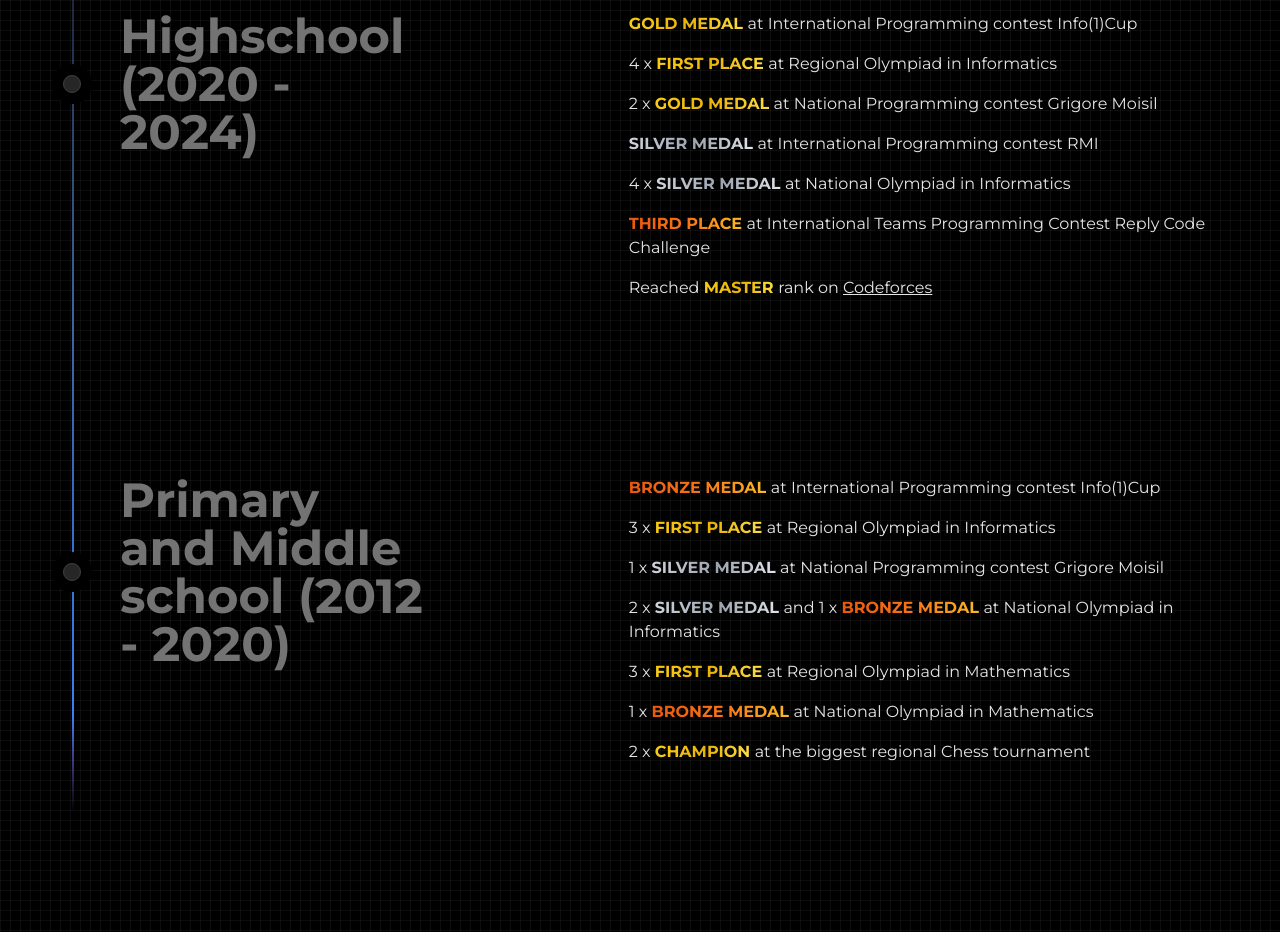
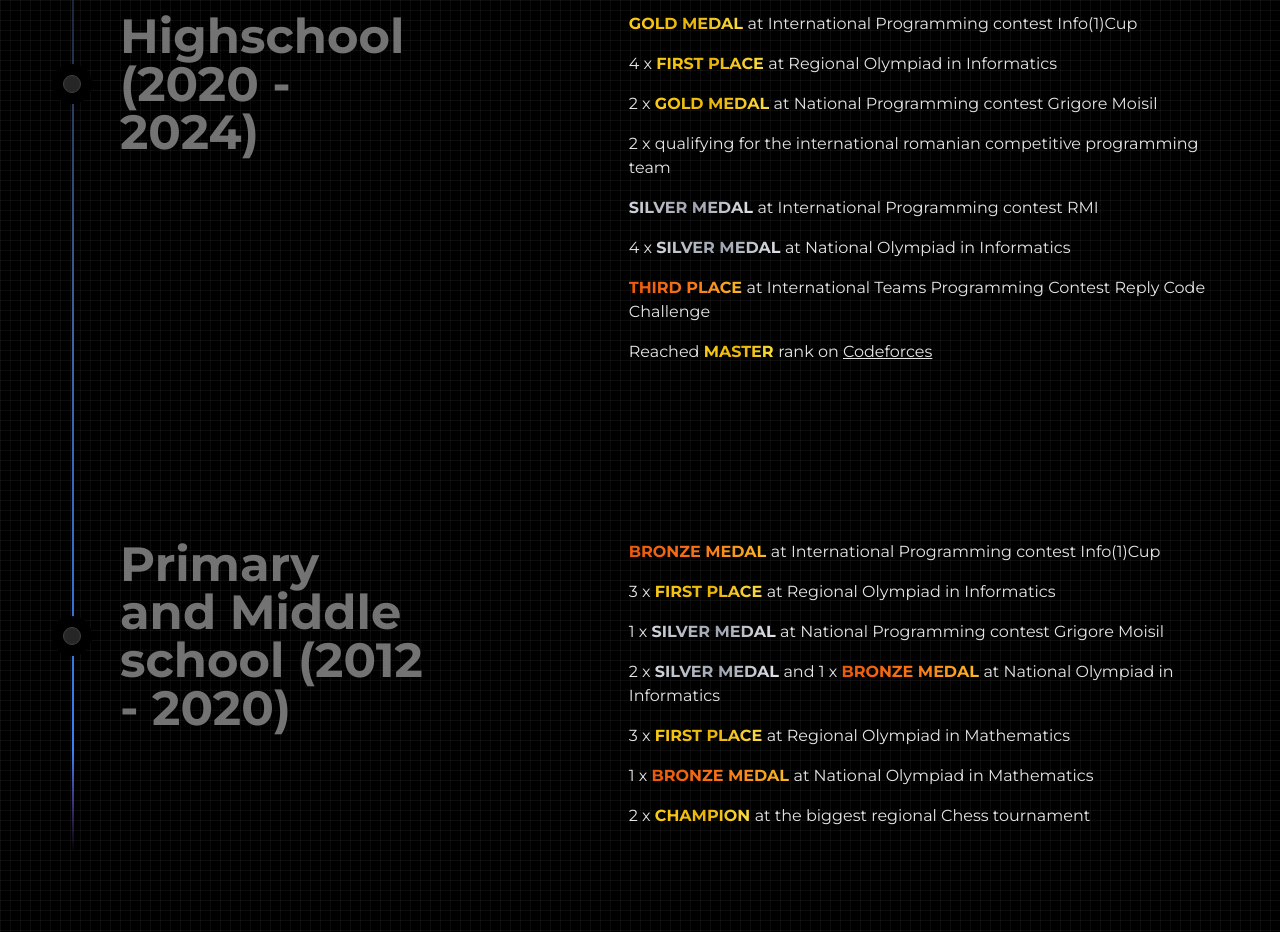
Before and after one commit to dorufloare/portofolio, a Next.js app: page / in a window 1280 px wide. Shown: the part 5280-6212 px from the top of the page. Built offline with nearby package versions, Linux system fonts and the light colour scheme.

Commit message:
added achievements

```diff
--- a/components/shared/Timeline.jsx
+++ b/components/shared/Timeline.jsx
@@ -19,6 +19,10 @@ const Achievements = () => {
           <p
             className="text-neutral-800 dark:text-neutral-200 text-xs  md:text-base font-normal mb-4">
             2 x <span className="text-gold"> GOLD MEDAL </span> at National Programming contest Grigore Moisil
+          </p>
+          <p
+            className="text-neutral-800 dark:text-neutral-200 text-xs  md:text-base font-normal mb-4">
+            2 x qualifying for the international romanian competitive programming team
           </p>
           <p
             className="text-neutral-800 dark:text-neutral-200 text-xs  md:text-base font-normal mb-4">
```
